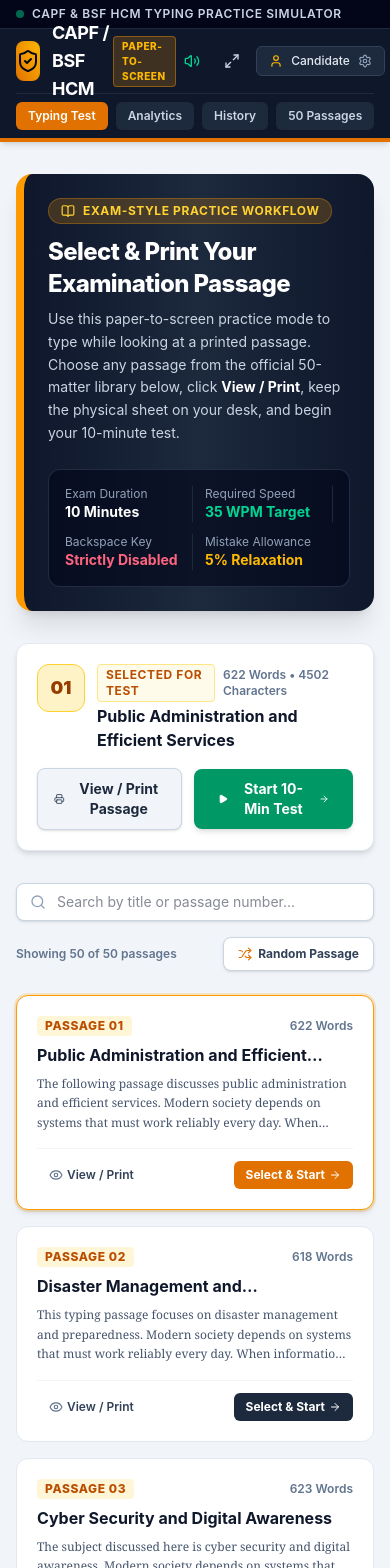
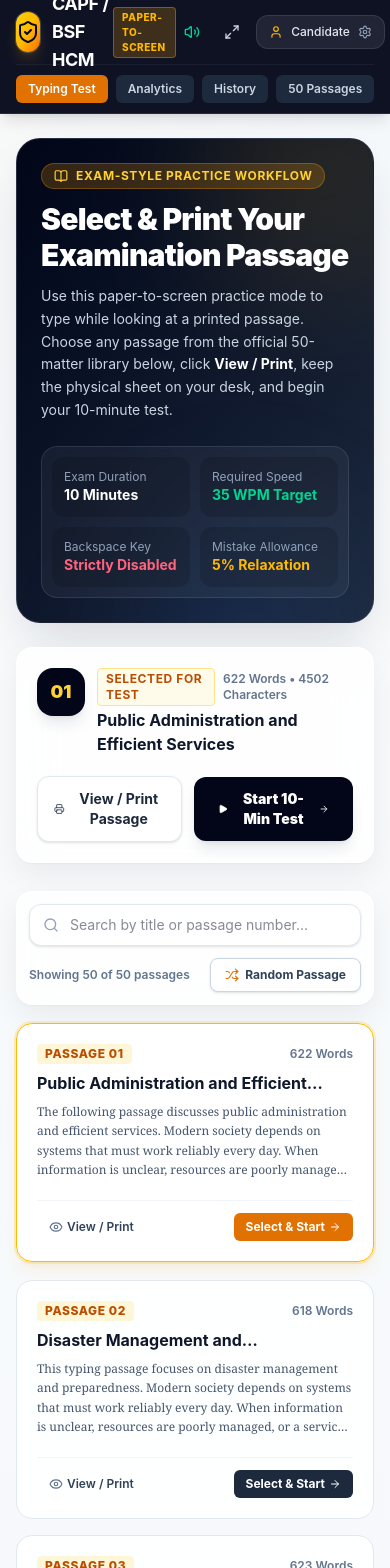
Before and after one commit to Prashantpowar45/bsf-capf-typing-test, a React (Vite) app: page / in a window 390 px wide. Shown: the top 1568 px of the page. Built offline with nearby package versions, Linux system fonts and the light colour scheme.

Commit message:
feat: refine visual hierarchy and responsive UX

```diff
--- a/src/App.tsx
+++ b/src/App.tsx
@@ -118,7 +118,7 @@ export function App() {
   };
 
   return (
-    <div className="min-h-screen bg-slate-100 text-slate-900 flex flex-col font-sans selection:bg-amber-500 selection:text-slate-950">
+    <div className="app-shell min-h-screen text-slate-900 flex flex-col font-sans selection:bg-amber-500 selection:text-slate-950">
       {/* Navigation Header */}
       <Navbar
         activeTab={activeTab}
--- a/src/components/Navbar.tsx
+++ b/src/components/Navbar.tsx
@@ -63,9 +63,9 @@ export const Navbar: React.FC<NavbarProps> = ({
   };
 
   return (
-    <header className="no-print bg-slate-900 text-white border-b-4 border-amber-600 shadow-md sticky top-0 z-40">
+    <header className="no-print bg-slate-950/95 backdrop-blur-xl text-white border-b border-white/10 shadow-lg shadow-slate-950/10 sticky top-0 z-40">
       {/* Top Government-Style Strip */}
-      <div className="bg-slate-950 px-4 py-1.5 text-xs text-slate-400 flex flex-wrap justify-between items-center border-b border-slate-800">
+      <div className="hidden sm:flex bg-black/20 px-4 py-1.5 text-[11px] text-slate-400 justify-between items-center border-b border-white/5">
         <div className="flex items-center space-x-2">
           <span className="inline-block w-2 h-2 rounded-full bg-emerald-500 animate-pulse"></span>
           <span className="font-semibold tracking-wider text-slate-300">
@@ -86,7 +86,7 @@ export const Navbar: React.FC<NavbarProps> = ({
         <div className="flex items-center justify-between h-16">
           {/* Logo & Title */}
           <div className="flex items-center space-x-3 cursor-pointer" onClick={() => !isTestActive && setActiveTab('test')}>
-            <div className="w-10 h-10 rounded-lg bg-gradient-to-tr from-amber-600 to-amber-400 flex items-center justify-center text-slate-950 font-black shadow-inner">
+            <div className="w-10 h-10 rounded-xl bg-gradient-to-br from-amber-300 via-amber-400 to-orange-500 flex items-center justify-center text-slate-950 font-black shadow-lg shadow-amber-500/20 ring-1 ring-white/20">
               <ShieldCheck className="w-6 h-6 text-slate-950" />
             </div>
             <div>
@@ -111,8 +111,8 @@ export const Navbar: React.FC<NavbarProps> = ({
                 onClick={() => setActiveTab('test')}
                 className={`px-3.5 py-2 rounded-md text-sm font-semibold transition-colors flex items-center space-x-1.5 ${
                   activeTab === 'test'
-                    ? 'bg-amber-600 text-white shadow-sm'
-                    : 'text-slate-300 hover:bg-slate-800 hover:text-white'
+                    ? 'bg-white text-slate-950 shadow-sm'
+                    : 'text-slate-300 hover:bg-white/10 hover:text-white'
                 }`}
               >
                 <Keyboard className="w-4 h-4" />
@@ -123,8 +123,8 @@ export const Navbar: React.FC<NavbarProps> = ({
                 onClick={() => setActiveTab('performance')}
                 className={`px-3.5 py-2 rounded-md text-sm font-semibold transition-colors flex items-center space-x-1.5 ${
                   activeTab === 'performance'
-                    ? 'bg-amber-600 text-white shadow-sm'
-                    : 'text-slate-300 hover:bg-slate-800 hover:text-white'
+                    ? 'bg-white text-slate-950 shadow-sm'
+                    : 'text-slate-300 hover:bg-white/10 hover:text-white'
                 }`}
               >
                 <BarChart3 className="w-4 h-4" />
@@ -135,8 +135,8 @@ export const Navbar: React.FC<NavbarProps> = ({
                 onClick={() => setActiveTab('history')}
                 className={`px-3.5 py-2 rounded-md text-sm font-semibold transition-colors flex items-center space-x-1.5 ${
                   activeTab === 'history'
-                    ? 'bg-amber-600 text-white shadow-sm'
-                    : 'text-slate-300 hover:bg-slate-800 hover:text-white'
+                    ? 'bg-white text-slate-950 shadow-sm'
+                    : 'text-slate-300 hover:bg-white/10 hover:text-white'
                 }`}
               >
                 <History className="w-4 h-4" />
@@ -147,8 +147,8 @@ export const Navbar: React.FC<NavbarProps> = ({
                 onClick={() => setActiveTab('passages')}
                 className={`px-3.5 py-2 rounded-md text-sm font-semibold transition-colors flex items-center space-x-1.5 ${
                   activeTab === 'passages'
-                    ? 'bg-amber-600 text-white shadow-sm'
-                    : 'text-slate-300 hover:bg-slate-800 hover:text-white'
+                    ? 'bg-white text-slate-950 shadow-sm'
+                    : 'text-slate-300 hover:bg-white/10 hover:text-white'
                 }`}
               >
                 <BookOpen className="w-4 h-4" />
@@ -159,8 +159,8 @@ export const Navbar: React.FC<NavbarProps> = ({
                 onClick={() => setActiveTab('guidelines')}
                 className={`px-3.5 py-2 rounded-md text-sm font-semibold transition-colors flex items-center space-x-1.5 ${
                   activeTab === 'guidelines'
-                    ? 'bg-amber-600 text-white shadow-sm'
-                    : 'text-slate-300 hover:bg-slate-800 hover:text-white'
+                    ? 'bg-white text-slate-950 shadow-sm'
+                    : 'text-slate-300 hover:bg-white/10 hover:text-white'
                 }`}
               >
                 <FileText className="w-4 h-4" />
@@ -180,7 +180,7 @@ export const Navbar: React.FC<NavbarProps> = ({
             <button
               onClick={() => onUpdateSettings({ soundEnabled: !settings.soundEnabled })}
               title={settings.soundEnabled ? 'Mute Sounds' : 'Enable Key Sound'}
-              className="p-2 rounded-md text-slate-300 hover:bg-slate-800 hover:text-white transition-colors"
+              className="p-2 rounded-lg text-slate-300 hover:bg-white/10 hover:text-white transition-colors"
             >
               {settings.soundEnabled ? <Volume2 className="w-4 h-4 text-emerald-400" /> : <VolumeX className="w-4 h-4 text-slate-500" />}
             </button>
@@ -189,7 +189,7 @@ export const Navbar: React.FC<NavbarProps> = ({
             <button
               onClick={toggleFullscreen}
               title={isFullscreen ? 'Exit Fullscreen' : 'Enter Fullscreen Examination Mode'}
-              className="p-2 rounded-md text-slate-300 hover:bg-slate-800 hover:text-white transition-colors"
+              className="p-2 rounded-lg text-slate-300 hover:bg-white/10 hover:text-white transition-colors"
             >
               {isFullscreen ? <Minimize2 className="w-4 h-4 text-amber-400" /> : <Maximize2 className="w-4 h-4" />}
             </button>
@@ -199,7 +199,7 @@ export const Navbar: React.FC<NavbarProps> = ({
               <button
                 onClick={openSettings}
                 title="Candidate Profile & Settings"
-                className="flex items-center space-x-2 bg-slate-800 hover:bg-slate-700 text-slate-200 px-3 py-1.5 rounded-md text-xs font-medium border border-slate-700 transition-colors"
+                className="flex items-center space-x-2 bg-white/8 hover:bg-white/12 text-slate-200 px-3 py-2 rounded-xl text-xs font-medium border border-white/10 transition-colors"
               >
                 <User className="w-3.5 h-3.5 text-amber-400" />
                 <span className="max-w-[100px] truncate">{settings.candidateName}</span>
@@ -211,7 +211,7 @@ export const Navbar: React.FC<NavbarProps> = ({
 
         {/* Mobile Navigation bar */}
         {!isTestActive && (
-          <div className="flex md:hidden overflow-x-auto py-2 space-x-2 border-t border-slate-800 scrollbar-none">
+          <div className="flex md:hidden overflow-x-auto py-2.5 space-x-2 border-t border-white/5 scrollbar-none">
             <button
               onClick={() => setActiveTab('test')}
               className={`px-3 py-1.5 rounded-md text-xs font-semibold whitespace-nowrap ${
--- a/src/components/PassageSelection.tsx
+++ b/src/components/PassageSelection.tsx
@@ -58,15 +58,17 @@ export const PassageSelection: React.FC<PassageSelectionProps> = ({
   };
 
   return (
-    <div className="max-w-7xl mx-auto px-4 sm:px-6 lg:px-8 py-8">
+    <div className="max-w-7xl mx-auto px-4 sm:px-6 lg:px-8 py-6 sm:py-10">
       {/* Hero Exam Banner */}
-      <div className="bg-gradient-to-r from-slate-900 via-slate-800 to-slate-900 text-white rounded-2xl p-6 sm:p-8 shadow-xl border-l-8 border-amber-500 mb-8">
-        <div className="max-w-3xl">
+      <div className="relative overflow-hidden bg-gradient-to-br from-slate-950 via-slate-900 to-slate-800 text-white rounded-3xl p-6 sm:p-9 shadow-2xl shadow-slate-900/15 border border-white/10 mb-6 sm:mb-8">
+        <div className="absolute -top-24 -right-20 h-64 w-64 rounded-full bg-amber-400/10 blur-3xl"></div>
+        <div className="absolute -bottom-28 left-1/3 h-56 w-56 rounded-full bg-blue-500/10 blur-3xl"></div>
+        <div className="relative max-w-3xl">
           <div className="inline-flex items-center space-x-2 px-3 py-1 rounded-full bg-amber-500/20 text-amber-300 text-xs font-bold uppercase tracking-wider mb-3 border border-amber-500/30">
             <BookOpen className="w-3.5 h-3.5" />
             <span>Exam-Style Practice Workflow</span>
           </div>
-          <h2 className="text-2xl sm:text-3xl font-extrabold tracking-tight text-white mb-2">
+          <h2 className="text-3xl sm:text-4xl font-black tracking-tight text-white mb-3">
             Select & Print Your Examination Passage
           </h2>
           <p className="text-sm sm:text-base text-slate-300 leading-relaxed mb-6">
@@ -75,20 +77,20 @@ export const PassageSelection: React.FC<PassageSelectionProps> = ({
             keep the physical sheet on your desk, and begin your 10-minute test.
           </p>
 
-          <div className="grid grid-cols-2 sm:grid-cols-4 gap-3 text-xs bg-slate-950/60 p-4 rounded-xl border border-slate-700/60">
-            <div className="border-r border-slate-800 pr-2">
+          <div className="grid grid-cols-2 sm:grid-cols-4 gap-2.5 text-xs bg-white/5 p-2.5 rounded-2xl border border-white/10 backdrop-blur">
+            <div className="rounded-xl bg-black/15 p-3">
               <span className="text-slate-400 block">Exam Duration</span>
               <strong className="text-sm font-bold text-white">10 Minutes</strong>
             </div>
-            <div className="border-r border-slate-800 pr-2">
+            <div className="rounded-xl bg-black/15 p-3">
               <span className="text-slate-400 block">Required Speed</span>
               <strong className="text-sm font-bold text-emerald-400">35 WPM Target</strong>
             </div>
-            <div className="border-r border-slate-800 pr-2">
+            <div className="rounded-xl bg-black/15 p-3">
               <span className="text-slate-400 block">Backspace Key</span>
               <strong className="text-sm font-bold text-rose-400">Strictly Disabled</strong>
             </div>
-            <div>
+            <div className="rounded-xl bg-black/15 p-3">
               <span className="text-slate-400 block">Mistake Allowance</span>
               <strong className="text-sm font-bold text-amber-400">5% Relaxation</strong>
             </div>
@@ -97,9 +99,9 @@ export const PassageSelection: React.FC<PassageSelectionProps> = ({
       </div>
 
       {/* Selected Passage Quick Action Bar */}
-      <div className="bg-white rounded-xl shadow-md p-5 border border-slate-200 mb-8 flex flex-col md:flex-row items-start md:items-center justify-between gap-4">
+      <div className="glass-panel soft-card rounded-2xl p-5 sm:p-6 border border-white mb-7 flex flex-col md:flex-row items-start md:items-center justify-between gap-5 ring-1 ring-slate-200/70">
         <div className="flex items-start space-x-3">
-          <div className="w-12 h-12 rounded-xl bg-amber-100 text-amber-800 flex items-center justify-center font-black text-lg border border-amber-300 shrink-0">
+          <div className="w-12 h-12 rounded-2xl bg-slate-950 text-amber-300 flex items-center justify-center font-black text-lg shadow-lg shadow-slate-900/10 shrink-0">
             {selectedPassage.number < 10 ? `0${selectedPassage.number}` : selectedPassage.number}
           </div>
           <div>
@@ -120,7 +122,7 @@ export const PassageSelection: React.FC<PassageSelectionProps> = ({
         <div className="flex flex-wrap items-center gap-3 w-full md:w-auto">
           <button
             onClick={() => setShowPreviewModal(true)}
-            className="flex-1 md:flex-none px-4 py-2.5 bg-slate-100 hover:bg-slate-200 text-slate-800 rounded-lg text-sm font-bold flex items-center justify-center space-x-2 border border-slate-300 transition-colors shadow-sm"
+            className="flex-1 md:flex-none px-4 py-3 bg-white hover:bg-slate-50 text-slate-800 rounded-xl text-sm font-bold flex items-center justify-center space-x-2 border border-slate-200 transition-all shadow-sm hover:shadow-md"
           >
             <Printer className="w-4 h-4 text-slate-700" />
             <span>View / Print Passage</span>
@@ -128,7 +130,7 @@ export const PassageSelection: React.FC<PassageSelectionProps> = ({
 
           <button
             onClick={onStartTest}
-            className="flex-1 md:flex-none px-6 py-2.5 bg-emerald-600 hover:bg-emerald-700 text-white rounded-lg text-sm font-bold flex items-center justify-center space-x-2 shadow-md hover:shadow-lg transition-all"
+            className="flex-1 md:flex-none px-6 py-3 bg-slate-950 hover:bg-slate-800 text-white rounded-xl text-sm font-black flex items-center justify-center space-x-2 shadow-lg shadow-slate-900/10 hover:-translate-y-0.5 transition-all"
           >
             <Play className="w-4 h-4 fill-white" />
             <span>Start 10-Min Test</span>
@@ -138,7 +140,7 @@ export const PassageSelection: React.FC<PassageSelectionProps> = ({
       </div>
 
       {/* Search & Passage Library Controls */}
-      <div className="flex flex-col sm:flex-row items-center justify-between gap-4 mb-6">
+      <div className="glass-panel soft-card rounded-2xl border border-white ring-1 ring-slate-200/70 p-3 sm:p-4 flex flex-col sm:flex-row items-center justify-between gap-3 mb-5">
         <div className="relative w-full sm:w-80">
           <Search className="w-4 h-4 text-slate-400 absolute left-3.5 top-1/2 -translate-y-1/2" />
           <input
@@ -146,7 +148,7 @@ export const PassageSelection: React.FC<PassageSelectionProps> = ({
             placeholder="Search by title or passage number..."
             value={searchQuery}
             onChange={(e) => setSearchQuery(e.target.value)}
-            className="w-full pl-10 pr-4 py-2 bg-white border border-slate-300 rounded-lg text-sm focus:ring-2 focus:ring-amber-500 focus:outline-none shadow-sm"
+            className="w-full pl-10 pr-4 py-2.5 bg-white border border-slate-200 rounded-xl text-sm focus:ring-2 focus:ring-amber-500/40 focus:border-amber-400 focus:outline-none shadow-sm"
           />
         </div>
 
@@ -172,10 +174,10 @@ export const PassageSelection: React.FC<PassageSelectionProps> = ({
           return (
             <div
               key={passage.id}
-              className={`bg-white rounded-xl p-5 border transition-all duration-200 flex flex-col justify-between ${
+              className={`bg-white/95 rounded-2xl p-5 border transition-all duration-200 flex flex-col justify-between min-h-[220px] ${
                 isSelected
-                  ? 'border-amber-500 shadow-md ring-2 ring-amber-500/20 bg-amber-50/20'
-                  : 'border-slate-200 hover:border-slate-300 hover:shadow-sm'
+                  ? 'border-amber-400 shadow-lg shadow-amber-500/10 ring-2 ring-amber-400/20 bg-amber-50/60 -translate-y-0.5'
+                  : 'border-slate-200 hover:border-slate-300 hover:shadow-lg hover:-translate-y-0.5'
               }`}
             >
               <div>
@@ -192,7 +194,7 @@ export const PassageSelection: React.FC<PassageSelectionProps> = ({
                   {passage.title}
                 </h4>
 
-                <p className="text-xs text-slate-600 line-clamp-3 leading-relaxed mb-4 font-serif">
+                <p className="text-xs text-slate-600 line-clamp-4 leading-relaxed mb-5 font-serif">
                   {passage.content}
                 </p>
               </div>
@@ -225,6 +227,14 @@ export const PassageSelection: React.FC<PassageSelectionProps> = ({
           );
         })}
       </div>
+
+      {filteredPassages.length === 0 && (
+        <div className="mt-8 rounded-2xl border border-dashed border-slate-300 bg-white/70 p-10 text-center">
+          <Search className="w-8 h-8 text-slate-300 mx-auto mb-3" />
+          <p className="font-bold text-slate-800">No matching passage found</p>
+          <p className="text-sm text-slate-500 mt-1">Try another title or passage number.</p>
+        </div>
+      )}
 
       {/* View & Print Passage Modal */}
       {showPreviewModal && (
--- a/src/index.css
+++ b/src/index.css
@@ -83,3 +83,75 @@
     display: none !important;
   }
 }
+
+
+/* ---------- UI / UX polish ---------- */
+:root {
+  color-scheme: light;
+}
+
+html {
+  scroll-behavior: smooth;
+}
+
+body {
+  background:
+    radial-gradient(circle at top left, rgba(245, 158, 11, 0.10), transparent 28rem),
+    radial-gradient(circle at top right, rgba(59, 130, 246, 0.08), transparent 32rem),
+    #f8fafc;
+}
+
+.app-shell {
+  background:
+    linear-gradient(180deg, rgba(248, 250, 252, 0.78) 0%, rgba(241, 245, 249, 0.96) 42%, #f8fafc 100%);
+}
+
+button,
+a,
+input,
+select,
+textarea {
+  -webkit-tap-highlight-color: transparent;
+}
+
+button {
+  cursor: pointer;
+}
+
+button:focus-visible,
+a:focus-visible,
+input:focus-visible,
+select:focus-visible,
+textarea:focus-visible {
+  outline: 3px solid rgba(245, 158, 11, 0.42);
+  outline-offset: 2px;
+}
+
+.glass-panel {
+  background: rgba(255, 255, 255, 0.86);
+  backdrop-filter: blur(18px);
+  -webkit-backdrop-filter: blur(18px);
+}
+
+.soft-card {
+  box-shadow:
+    0 1px 2px rgba(15, 23, 42, 0.04),
+    0 12px 30px rgba(15, 23, 42, 0.06);
+}
+
+@media (max-width: 640px) {
+  .mobile-safe-bottom {
+    padding-bottom: max(1rem, env(safe-area-inset-bottom));
+  }
+}
+
+@media (prefers-reduced-motion: reduce) {
+  *,
+  *::before,
+  *::after {
+    scroll-behavior: auto !important;
+    animation-duration: 0.001ms !important;
+    animation-iteration-count: 1 !important;
+    transition-duration: 0.001ms !important;
+  }
+}
```
Also changed, not shown: src/components/ResultDashboard.tsx (+10 -10 lines), src/components/TypingScreen.tsx (+22 -15 lines).
